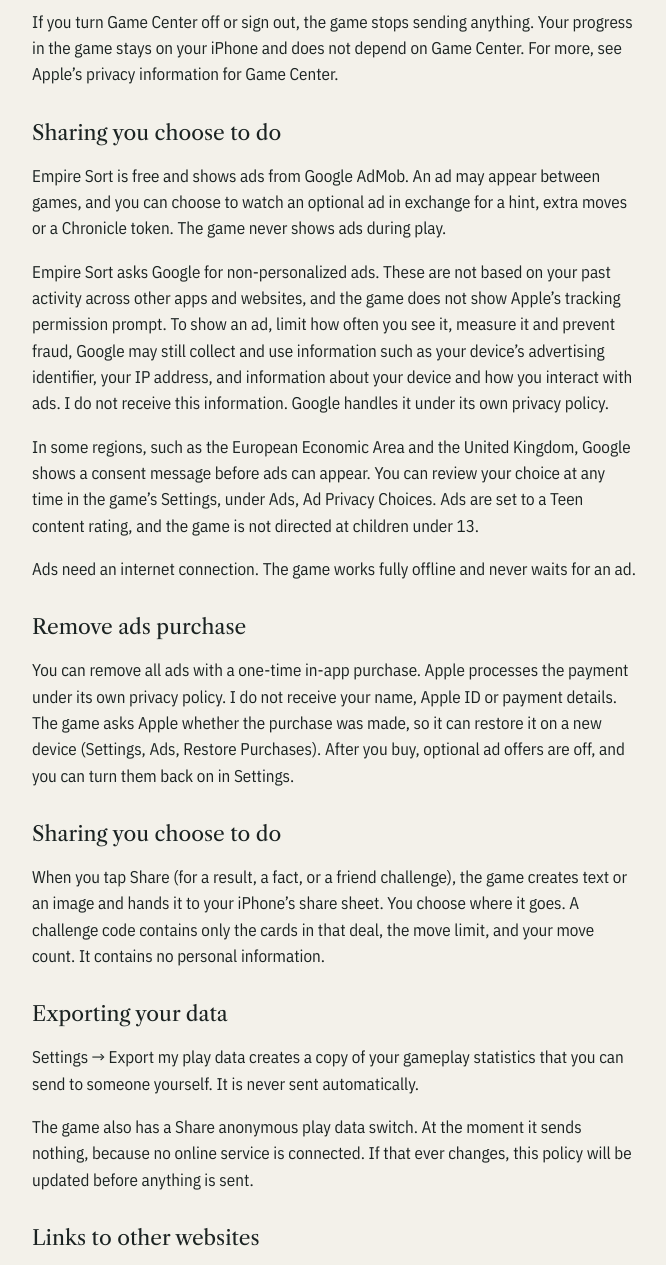
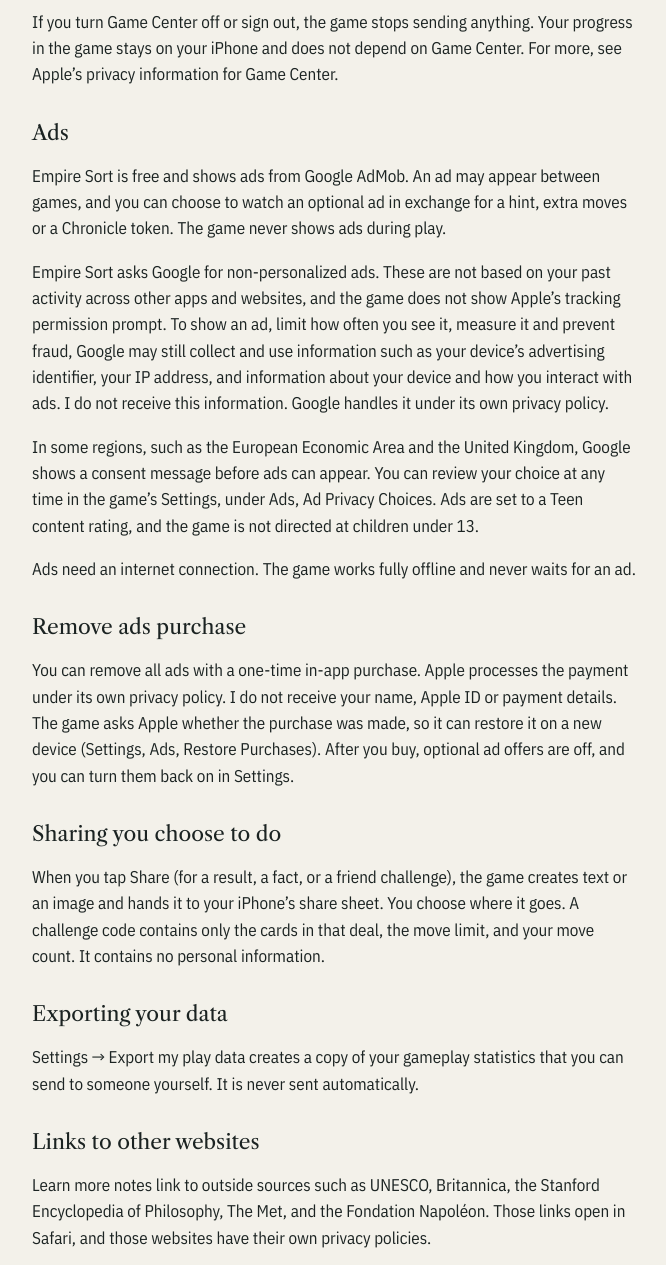
Before and after one commit to neaux1/neaux1.github.io, a plain HTML site: page privacy.html in a window 1280 px wide. Shown: the part 1420-2685 px from the top of the page, without its empty margins (292-958 px from the left). Drawn offline with nearby package versions, Linux system fonts and the light colour scheme.

Commit message:
Privacy policy: name the Ads section, drop the removed data-sharing switch, effective date Nov 16
The ads section was headed "Sharing you choose to do" (the same heading as a later section) while the summary points readers to "Ads". The paragraph about the Share anonymous play data switch is removed because the app no longer shows that switch (Empire-Sort PR #1). Approved by Peter on Nov 16.

Co-Authored-By: Claude Opus 5.5 <noreply@anthropic.com>
Claude-Session: https://claude.ai/code/session_01WiUvW5t4gUzSgard7zMaCL

```diff
--- a/privacy.html
+++ b/privacy.html
@@ -39,7 +39,7 @@ footer{margin-top:3rem;padding-top:1rem;border-top:1px solid var(--rule);font-si
 <main>
 <div class="placard"><h1>Privacy policy</h1><p>What Empire Sort stores, and what it never sends.</p></div>
 
-<p>Effective date: November 7, 2026</p>
+<p>Effective date: November 16, 2026</p>
 <h2>Summary</h2>
 <p>Empire Sort does not ask for your name, email, contacts, location, or photos, and it does not need an account. Your game progress is stored only on your iPhone, and nothing about how you play is sent to me. The game shows ads from Google AdMob, which Google serves and may collect some device information to deliver, as described under Ads. If you choose to use Game Center, your leaderboard scores and achievements are sent to Apple. You can remove all ads with a one-time purchase handled by Apple.</p>
 <h2>Information stored on your iPhone</h2>
@@ -57,7 +57,7 @@ footer{margin-top:3rem;padding-top:1rem;border-top:1px solid var(--rule);font-si
 <p>Empire Sort can use Apple’s Game Center for leaderboards and achievements. This is optional: you can switch it off at any time in the game’s Settings, under Game Center, and also in your iPhone’s Settings.</p>
 <p>When Game Center is on and you are signed in to it, the game sends Apple your moves on the weekly puzzle, your longest Daily streak and the medals you earn, so they can appear on the leaderboards and in your achievements. Apple handles this under its own privacy policy and your Game Center settings, and it may show your Game Center name and score to other players on a leaderboard. I do not receive your name, your Apple ID, your Game Center ID or your scores, and I do not run a server that stores them.</p>
 <p>If you turn Game Center off or sign out, the game stops sending anything. Your progress in the game stays on your iPhone and does not depend on Game Center. For more, see Apple’s privacy information for Game Center.</p>
-<h2>Sharing you choose to do</h2>
+<h2>Ads</h2>
 <p>Empire Sort is free and shows ads from Google AdMob. An ad may appear between games, and you can choose to watch an optional ad in exchange for a hint, extra moves or a Chronicle token. The game never shows ads during play.</p>
 <p>Empire Sort asks Google for non-personalized ads. These are not based on your past activity across other apps and websites, and the game does not show Apple’s tracking permission prompt. To show an ad, limit how often you see it, measure it and prevent fraud, Google may still collect and use information such as your device’s advertising identifier, your IP address, and information about your device and how you interact with ads. I do not receive this information. Google handles it under its own privacy policy.</p>
 <p>In some regions, such as the European Economic Area and the United Kingdom, Google shows a consent message before ads can appear. You can review your choice at any time in the game’s Settings, under Ads, Ad Privacy Choices. Ads are set to a Teen content rating, and the game is not directed at children under 13.</p>
@@ -68,7 +68,6 @@ footer{margin-top:3rem;padding-top:1rem;border-top:1px solid var(--rule);font-si
 <p>When you tap Share (for a result, a fact, or a friend challenge), the game creates text or an image and hands it to your iPhone’s share sheet. You choose where it goes. A challenge code contains only the cards in that deal, the move limit, and your move count. It contains no personal information.</p>
 <h2>Exporting your data</h2>
 <p>Settings → Export my play data creates a copy of your gameplay statistics that you can send to someone yourself. It is never sent automatically.</p>
-<p>The game also has a Share anonymous play data switch. At the moment it sends nothing, because no online service is connected. If that ever changes, this policy will be updated before anything is sent.</p>
 <h2>Links to other websites</h2>
 <p>Learn more notes link to outside sources such as UNESCO, Britannica, the Stanford Encyclopedia of Philosophy, The Met, and the Fondation Napoléon. Those links open in Safari, and those websites have their own privacy policies.</p>
 <h2>Children</h2>
```
